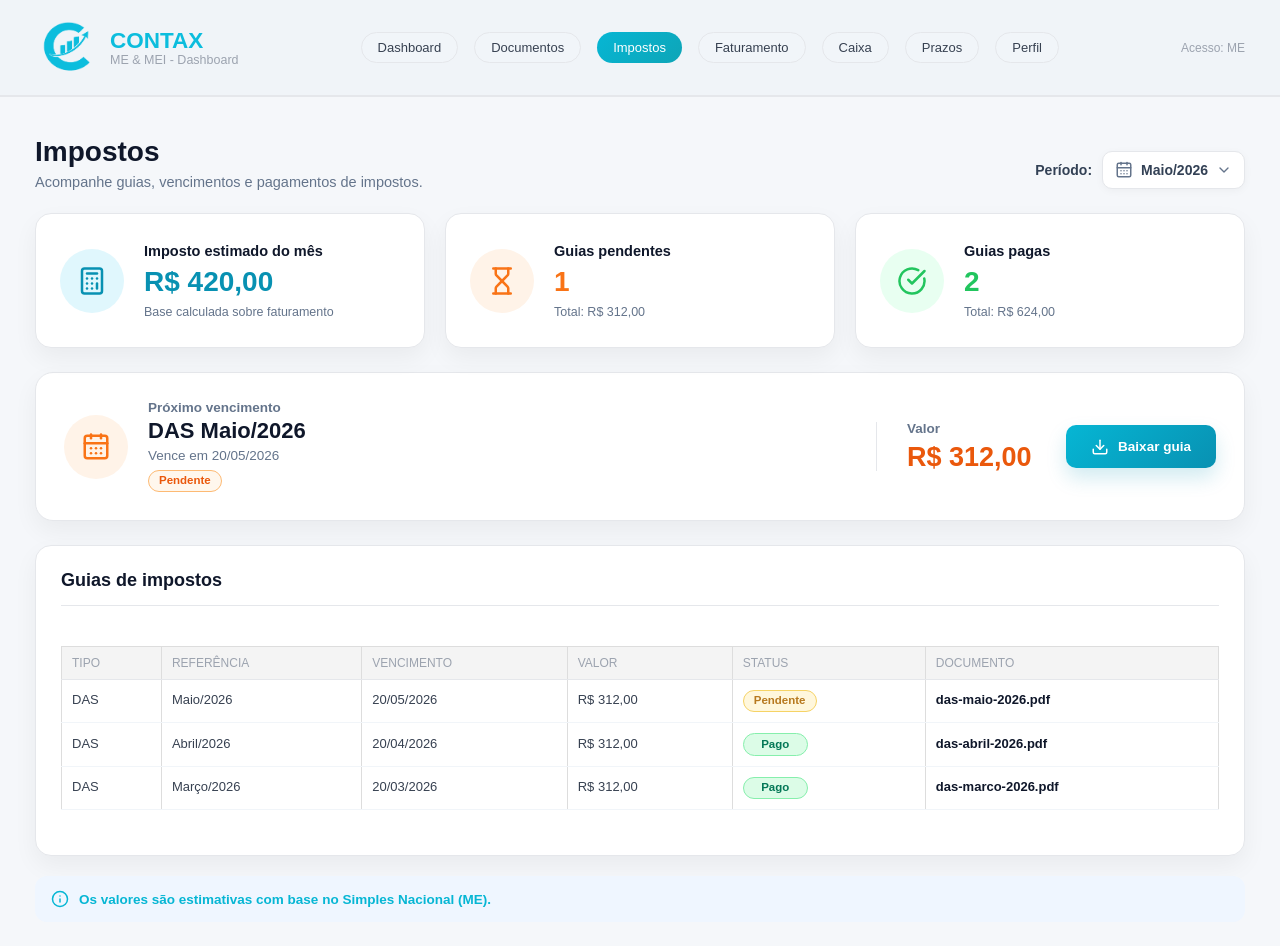
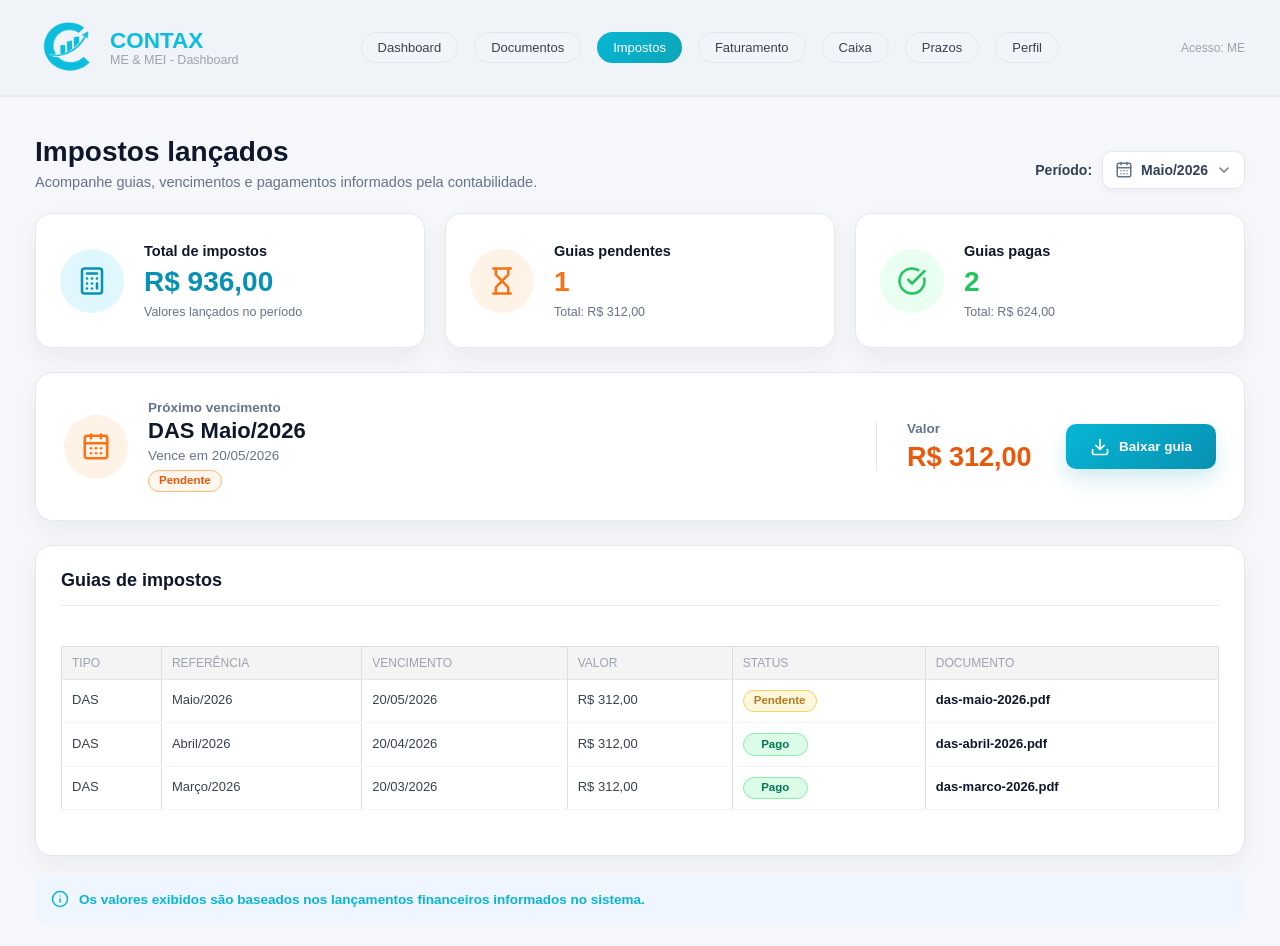
Before and after one commit to Naiara-Ishiy/contax-web, a React (Vite) app: page /tela/menuME in a window 1280 px wide. Both pictures are taken after a click on the button "Impostos". Shown: the top 946 px of the page. Built offline with nearby package versions, Linux system fonts and the light colour scheme.

Commit message:
Mudanças em nomenclaturas e conceitos para se encaixar com o tema do TCC

```diff
--- a/src/pages/telas/menuME/index.jsx
+++ b/src/pages/telas/menuME/index.jsx
@@ -170,9 +170,7 @@ const proximoImposto = impostosPendentes[0];
           </div>
 
           <div className={styles.companyHeader}>
-            <div className={styles.companyBadge}>
-              {empresa.tipo}
-            </div>
+            <div className={styles.dot}></div>
 
             <h1 className={styles.companyTitle}>
               {empresa.nome}
@@ -201,8 +199,8 @@ const proximoImposto = impostosPendentes[0];
               </div>
 
               <div className={styles.metricContent}>
-                <span>Imposto estimado</span>
-                <strong>{formatCurrency(impostoEstimado)}</strong>
+                <span>Impostos lançados</span>
+                <strong>{formatCurrency(totalImpostosPendentes + totalImpostosPagos)}</strong>
               </div>
             </div>
 
@@ -317,8 +315,8 @@ const proximoImposto = impostosPendentes[0];
   <div className={styles.tabContent}>
     <div className={styles.taxHeader}>
       <div>
-        <h1>Impostos</h1>
-        <p>Acompanhe guias, vencimentos e pagamentos de impostos.</p>
+        <h1>Impostos lançados</h1>
+        <p>Acompanhe guias, vencimentos e pagamentos informados pela contabilidade.</p>
       </div>
 
       <div className={styles.periodBox}>
@@ -339,9 +337,9 @@ const proximoImposto = impostosPendentes[0];
         </div>
 
         <div>
-          <h3>Imposto estimado do mês</h3>
-          <strong>{formatCurrency(impostoEstimado)}</strong>
-          <span>Base calculada sobre faturamento</span>
+          <h3>Total de impostos</h3>
+          <strong>{formatCurrency(totalImpostosPendentes + totalImpostosPagos)}</strong>
+          <span>Valores lançados no período</span>
         </div>
       </div>
 
@@ -393,7 +391,7 @@ const proximoImposto = impostosPendentes[0];
         </div>
 
         <button type="button" className={styles.downloadGuideButton}>
-          <Download size={18} />
+          <Download size={20} />
           Baixar guia
         </button>
       </section>
@@ -449,7 +447,7 @@ const proximoImposto = impostosPendentes[0];
 
     <div className={styles.taxInfoBox}>
       <Info size={18} />
-      <span>Os valores são estimativas com base no Simples Nacional (ME).</span>
+      <span>Os valores exibidos são baseados nos lançamentos financeiros informados no sistema.</span>
     </div>
   </div>
 )}
--- a/src/pages/telas/menuME/index.module.css
+++ b/src/pages/telas/menuME/index.module.css
@@ -944,7 +944,7 @@
   color: #ffffff;
 
   font-size: 1.35rem;
-  font-weight: 800;
+  font-weight: 700;
   cursor: pointer;
 
   box-shadow: 0 10px 20px rgba(8, 145, 178, 0.18);
```
